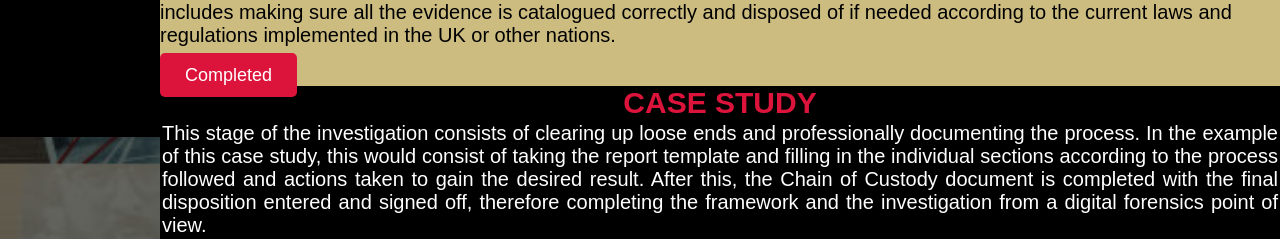
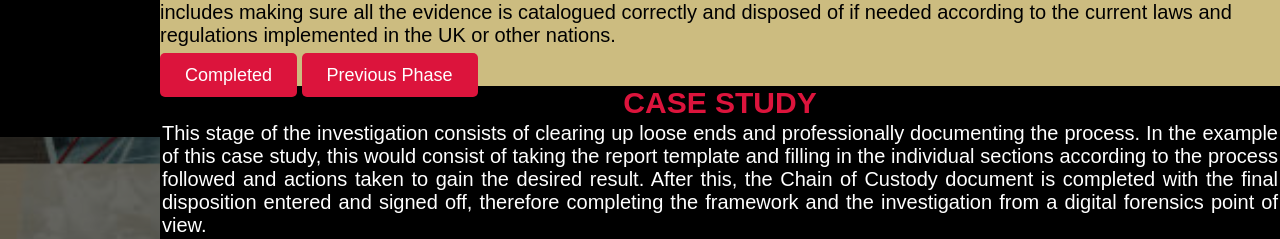
Before and after one commit to kharmsworth/Forensic-Investigative-Framework-Web-Application, a plain HTML site: page Phase 4.html in a window 1280 px wide. Shown: the part 663-902 px from the top of the page. Drawn offline with Linux system fonts and the light colour scheme.

Commit message:
Update Phase 4.html

```diff
--- a/Phase 4.html
+++ b/Phase 4.html
@@ -62,6 +62,7 @@
 		<p>This stage follows the team's implementation of the proper protocol for the files processed within the investigation. This includes making sure all the evidence is catalogued correctly and disposed of if needed according to the current laws and regulations implemented in the UK or other nations.</p>
 		<br>
 		<a href="end.html" class="main-button">Completed</a>
+		<a href="Phase 3.html" class="main-button">Previous Phase</a>
 
 		<!-- Footer Content -->
 		<div class="footer">
```
